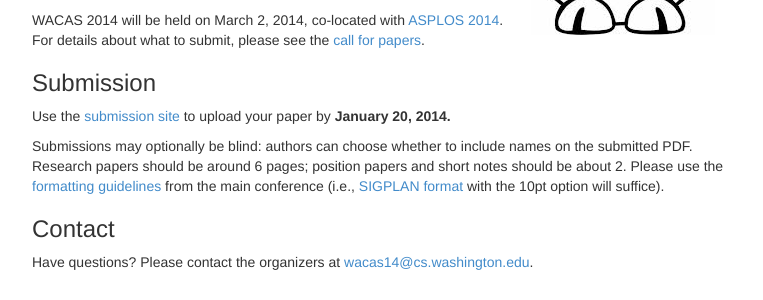
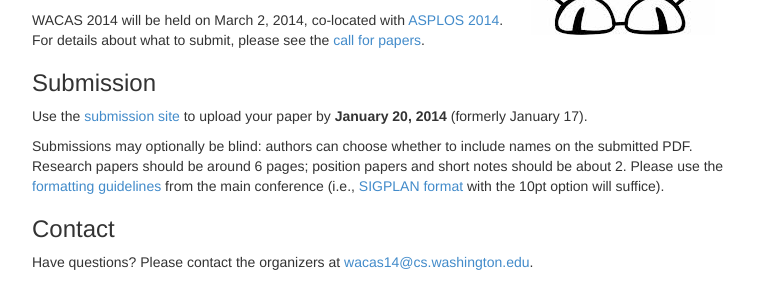
Before and after one commit to uwsampa/sampa-public, a Jekyll site: the page built from wacas14/index.md, in a window 1280 px wide. Shown: the part 354-654 px from the top of the page, without its empty margins (258-1021 px from the left). Built offline with Jekyll 4.4.1, drawn with Linux system fonts in a browser that asks for light colours; Markdown is read by kramdown in place of the engine named in the settings.

Commit message:
wacas: mention that deadline was extended

```diff
--- a/wacas14/index.md
+++ b/wacas14/index.md
@@ -26,7 +26,7 @@
 
 ### Submission
 
-Use the [submission site][subs] to upload your paper by **January 20, 2014.**
+Use the [submission site][subs] to upload your paper by **January 20, 2014** (formerly January 17).
 
 Submissions may optionally be blind: authors can choose whether to include names on the submitted PDF.
 Research papers should be around 6 pages; position papers and short notes should be about 2.
```
